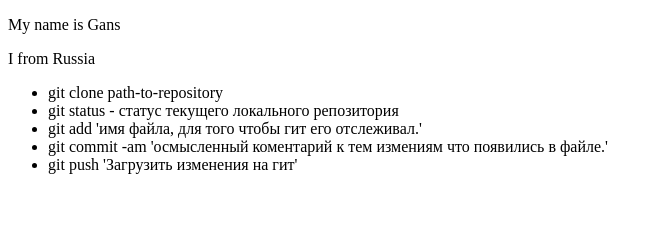
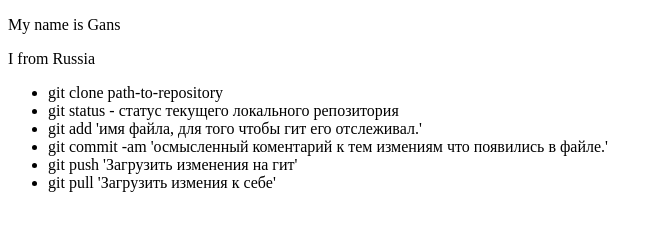
Before and after one commit to Gans-Shtraus/git-learn, a plain HTML site: page index.html in a window 1280 px wide. Shown: the whole page, without its empty margins (0-663 px from the left). Drawn offline with Linux system fonts and the light colour scheme.

Commit message:
second programmer added file to index. html Please check

```diff
--- a/index.html
+++ b/index.html
@@ -21,6 +21,7 @@
             <li>git add 'имя файла, для того чтобы гит его отслеживал.' </li>
             <li>git commit -am 'осмысленный коментарий к тем измениям что появились в файле.' </li>
             <li>git push 'Загрузить изменения на гит' </li>
+            <li>git pull 'Загрузить измения к себе' </li>
         </ul>
     </div>
 
```
